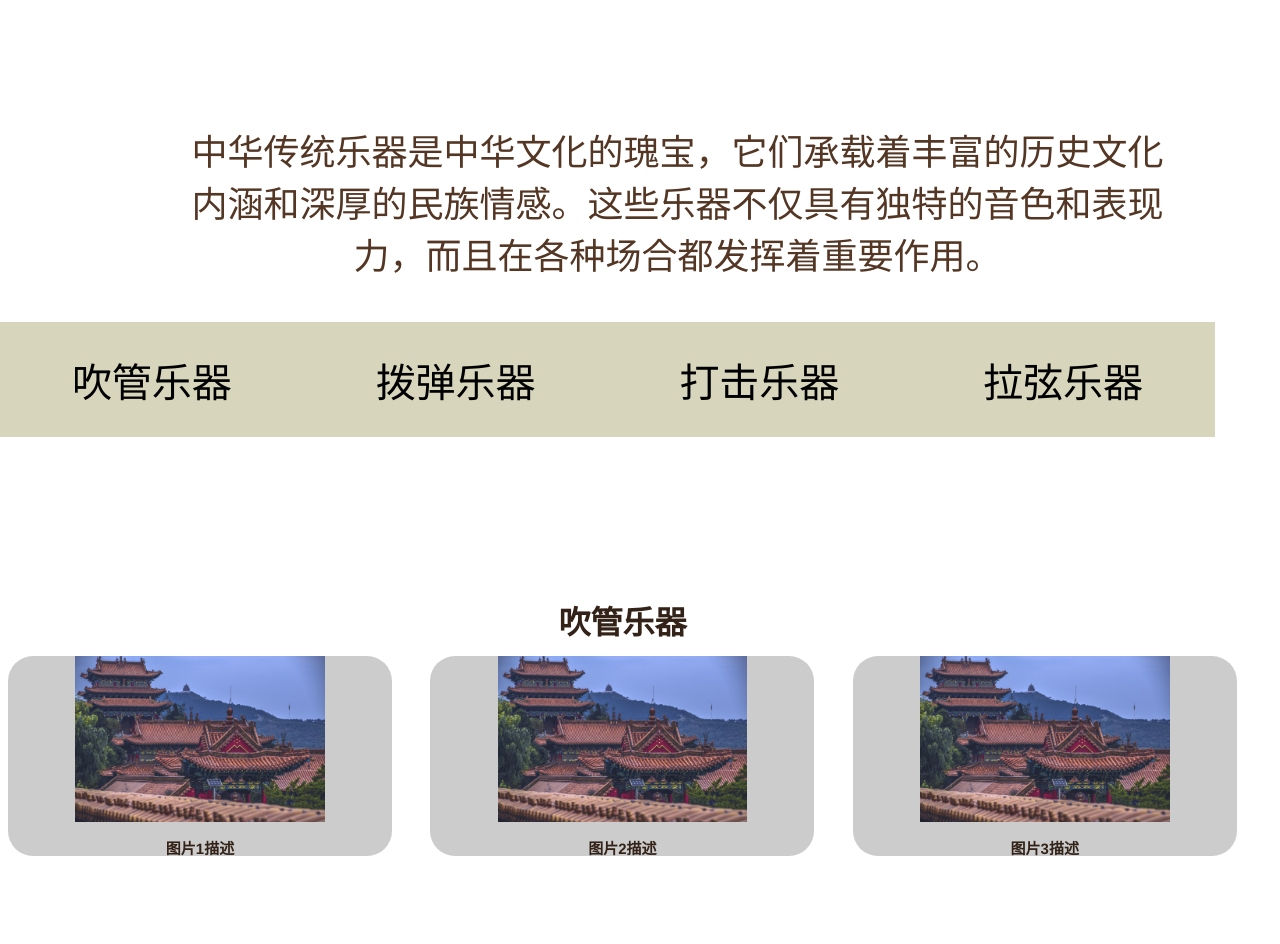
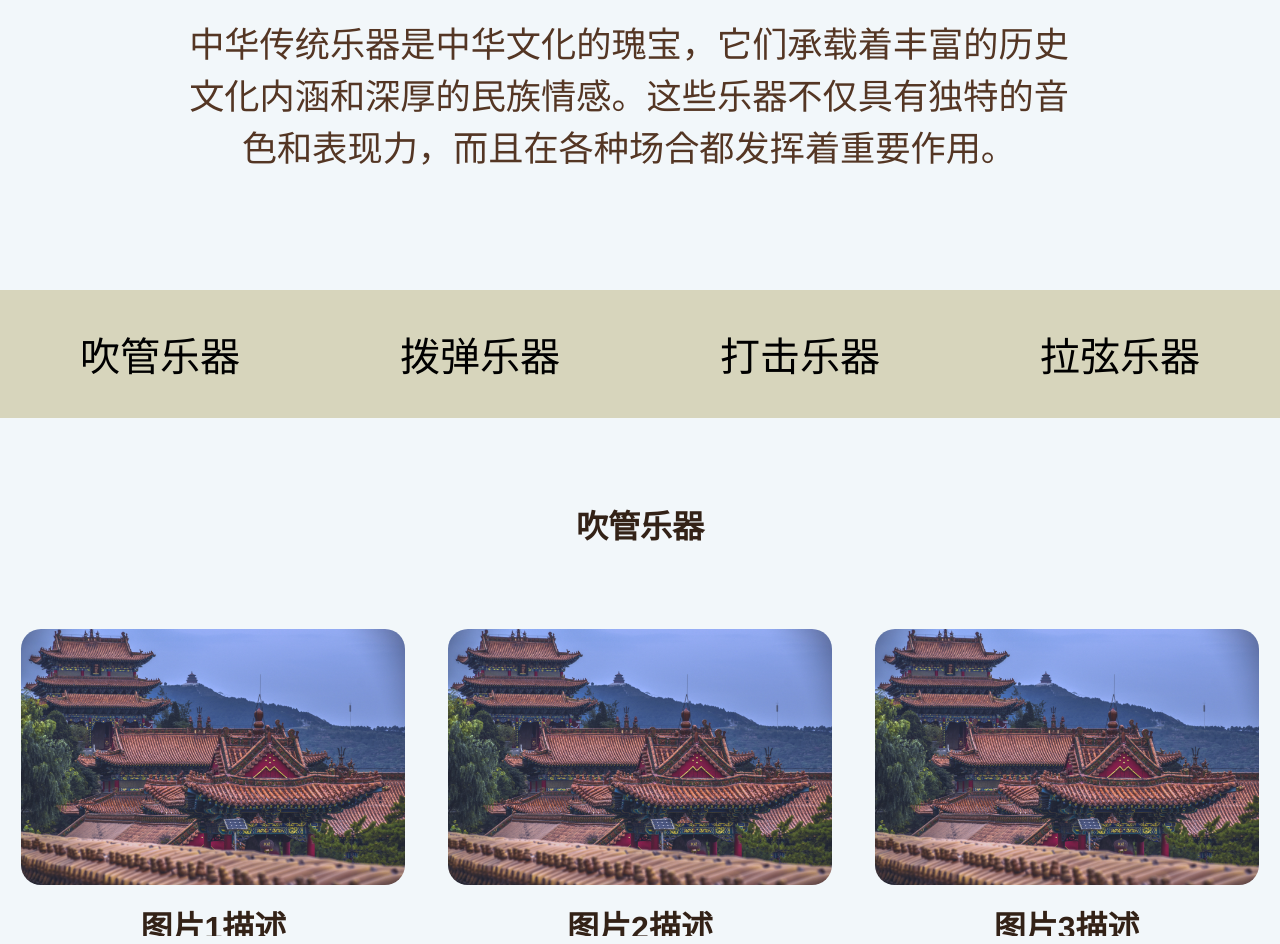
Before and after one commit to timetosleepz/icodedemo, a Vue app: page /instrument in a window 1280 px wide. Shown: the part 80-1024 px from the top of the page. Built offline with nearby package versions, Linux system fonts and the light colour scheme.

Commit message:
大型修改

```diff
--- a/package.json
+++ b/package.json
@@ -8,6 +8,7 @@
     "lint": "vue-cli-service lint"
   },
   "dependencies": {
+    "@vue/cli": "^5.0.8",
     "animate.css": "^4.1.1",
     "core-js": "^3.8.3",
     "vue": "^3.2.13",
--- a/public/index.html
+++ b/public/index.html
@@ -1,18 +1,34 @@
 <!DOCTYPE html>
 <html lang="">
+
 <head>
   <meta charset="utf-8">
   <meta http-equiv="X-UA-Compatible" content="IE=edge">
   <meta name="keywords" content="乐雅轩, 中化传统文化, 中华文化, 传统音乐, 传承, 音乐">
   <meta name="viewport" content="width=device-width,initial-scale=1.0">
-    <link rel="icon" href="<%= BASE_URL %>favicon.ico">
-    <title><%= htmlWebpackPlugin.options.title %></title>
+  <title>
+    <%= htmlWebpackPlugin.options.title %>
+  </title>
 </head>
+
 <body>
   <noscript>
-      <strong>We're sorry but <%= htmlWebpackPlugin.options.title %> doesn't work properly without JavaScript enabled. Please enable it to continue.</strong>
+    <strong>We're sorry but <%= htmlWebpackPlugin.options.title %> doesn't work properly without JavaScript enabled.
+        Please enable it to continue.</strong>
   </noscript>
   <div id="app"></div>
   <!-- built files will be auto injected -->
 </body>
+
 </html>
+
+<style>
+  html,
+  body {
+    margin: 0;
+    padding: 0;
+    width: 100%;
+    height: 100%;
+    box-sizing: border-box;
+  }
+</style>
--- a/src/App.vue
+++ b/src/App.vue
@@ -16,6 +16,7 @@ export default {
 
 <style>
 #app {
+	width: 100%;
 	font-family: Avenir, Helvetica, Arial, sans-serif;
 	-webkit-font-smoothing: antialiased;
 	-moz-osx-font-smoothing: grayscale;
--- a/src/components/HomePage.vue
+++ b/src/components/HomePage.vue
@@ -1,5 +1,6 @@
 <!-- 首页部分，包含欢迎界面和历史摘要页 -->
 import 'animate.css'
+
 <template>
 	<div id="welcome">
 		<img alt="background" src="../assets/img/background.png">
@@ -14,7 +15,9 @@ import 'animate.css'
 			</li>
 		</ul>
 		<div id="content">
-			{{ msg[selectedIndex] }}
+			<div id="record">
+				{{ msg[selectedIndex] }}
+			</div>
 			<button />
 			<button />
 		</div>
@@ -106,6 +109,7 @@ h1 {
 }
 
 #content {
+	height: 43vw;
 	width: 70vw;
 	margin: 0;
 	padding: 0;
@@ -120,6 +124,10 @@ h1 {
 	white-space: pre-wrap;
 	position: relative;
 	text-indent: 2em;
+}
+#record {
+	max-height: 100%;
+	overflow: auto;
 }
 
 /* 翻页键的样式 */
--- a/src/components/MyNavigation.vue
+++ b/src/components/MyNavigation.vue
@@ -24,7 +24,7 @@ export default {
   align-items: center;
   background-color: #7590D9;
   top: 0;
-  width: 100vw;
+  width: 100%;
   height: 6.5vh;
   position: fixed;
   z-index: 100;
--- a/src/components/NewInstrument.vue
+++ b/src/components/NewInstrument.vue
@@ -1,4 +1,5 @@
 <template>
+  <NewSearch v-model:message="newmessage"></NewSearch>
   <div>
     <!-- todo：用v-for制作一个乐器展示页 -->
     <!-- 三点要求：1.表层按照即时设计里面做
@@ -13,8 +14,6 @@
       <a href="#daji">打击乐器</a>
       <a href="#laxian">拉弦乐器</a>
     </nav>
-
-
   <div class="topic-container" id="chuiguan">
     <div class="topic-title" ><h1 class="ititle">吹管乐器</h1></div>
     <div class="image-row">
@@ -30,8 +29,6 @@
         <img src="../assets/img/background.png" alt="Image 3">
         <div class="image-title">图片3描述</div>
       </div>
-    </div>
-    <div class="image-row">
       <div class="flex-item">
         <img src="../assets/img/background.png" alt="Image 4">
         <div class="image-title">图片4描述</div>
@@ -62,8 +59,6 @@
         <img src="../assets/img/background.png" alt="Image 3">
         <div class="image-title">图片3描述</div>
       </div>
-    </div>
-    <div class="image-row">
       <div class="flex-item">
         <img src="../assets/img/background.png" alt="Image 4">
         <div class="image-title">图片4描述</div>
@@ -93,9 +88,7 @@
       <div class="flex-item">
         <img src="../assets/img/background.png" alt="Image 3">
         <div class="image-title">图片3描述</div>
-      </div>
     </div>
-    <div class="image-row">
       <div class="flex-item">
         <img src="../assets/img/background.png" alt="Image 4">
         <div class="image-title">图片4描述</div>
@@ -127,8 +120,6 @@
         <img src="../assets/img/background.png" alt="Image 3">
         <div class="image-title">图片3描述</div>
       </div>
-    </div>
-    <div class="image-row">
       <div class="flex-item">
         <img src="../assets/img/background.png" alt="Image 4">
         <div class="image-title">图片4描述</div>
@@ -146,11 +137,13 @@
 </template>
 
 <script>
+import NewSearch from './NewSearch'
 
 export default {
-  name: 'NewInstrument',
+  components: {NewSearch},
   data() {
     return {
+      newmessage: ''
     }
   },
 
@@ -159,118 +152,82 @@ export default {
 </script>
 
 <style>
-img
-{
-
-}
+/* 乐器展示页样式 */
 #introduction{
-  position: absolute;
+  overflow: auto;
+  max-height:20vw;
   text-align: center;
-  top: 171px;
-  width: 993px;
-  height: 186px;
-  opacity: 1;
+  top: 5vw;
+  width: 70vw;
   /** 文本1 */
-  font-size: 36px;
+  font-size: 2.2em;
   font-weight: 400;
   line-height: 52.13px;
   color: rgba(84, 54, 36, 1);
-
   vertical-align: top;
 }
 
-a{
-  text-decoration: none;
-}
 #instrument{
   display: flex;
   justify-content: space-around;
-  left: 0px;
   align-items: center;
   background-color:rgba(215, 213, 188, 1);
-  top: 402px;
-  width: 1215px;
-  height: 115px;
-  position: absolute;
-  z-index: 100;
+  margin-top: 25vw;
+  width: 100%;
+  height: 10vw;
   font-size: 40px;
   font-weight: 400;
-
 }
 nav a:hover {
-  color: #ffa91eba;
+  color: #2d1e0566;
 }
 nav a{
   color:black;
   transition: color 0.4s ease-in-out;
+  text-decoration: none;
 }
 
 :target{
   scroll-margin-top:1vw;
   }
 
-.topic-container {
-  margin-bottom: 20px;
-}
 .image-row {
   display: flex;
   justify-content: space-between;
-  margin-bottom: 5vw; /* 在图片行之间添加一些间距 */
+  flex-wrap: wrap;
 }
 .flex-item {
-  width: 30vw; /* 每张图片占容器的1/3 */
-  margin-bottom: 2vw; /* 在图片和小标题之间添加一些间距 */
-  background-color:  rgba(204, 204, 204, 1); /* 设置圆角容器背景颜色 */
-  margin-right: 3vw;
+  flex: 1 0 33.33%; /* 每张图片占容器的1/3 */
+  width: 24vw; /* 每张图片占容器的1/3 */
+  margin-bottom: 5vw; /* 在图片和小标题之间添加一些间距 */
+  background-color:  rgba(204, 204, 204, 0); /* 设置圆角容器背景颜色 */
   overflow: hidden;
-  height: 200px;
+  height: 24vw;
   opacity: 1;
-  border-radius: 25px;
-}
-.flex-item:last-child {
-  margin-right: 0;
 }
 
 .flex-item img {
-  width: 65%;
+  width: 90%;
   height: auto;
+  border-radius: 20px;
 }
 .image-title {
-  font-size: 15px;
+  font-size: 2em;
   font-weight: 700;
-  line-height: 46.34px;
   color: rgba(51, 34, 23, 1);
   text-align: center;
   vertical-align: top;
-
+  margin-top: 1vw;
+  z-index: 10;
 }
 .ititle{
   text-align: center;
-  margin-bottom: 10px;
-  font-size: 32px;
+  font-size: 2rem;
   font-weight: 700;
-  line-height: 46.34px;
+  line-height: 10vw;
   color: rgba(51, 34, 23, 1);
   vertical-align: top;
 }
-#chuiguan{
 
-  top: 635px;
-  position: absolute;
-}
-
-#botan{
-  top: 1354px;
-  position: absolute;
-}
-
-#daji{
-  top: 2073px;
-  position: absolute;
-}
-
-#laxian{
-  top: 2792px;
-  position: absolute;
-}
+/* 乐器容器的样式 */
 </style>
--- /dev/null
+++ b/src/components/NewSearch.vue
@@ -0,0 +1,20 @@
+<template>
+	<input type="text" :value="message" @input="$emit('update:message', $event.target.value)">
+</template>
+
+<script>
+export default {
+	props: ['message']
+}
+</script>
+
+<style>
+/* 搜索栏样式 */
+input {
+	width: 20px;
+	height: 5px;
+	border-radius: 1px;
+	color: white;
+	background-color: #4CAF50;
+}
+</style>
```
Also changed, not shown: 1 other file (tests, documents, lock files or other folders). Lines whose indentation alone changed are shown as unchanged.
